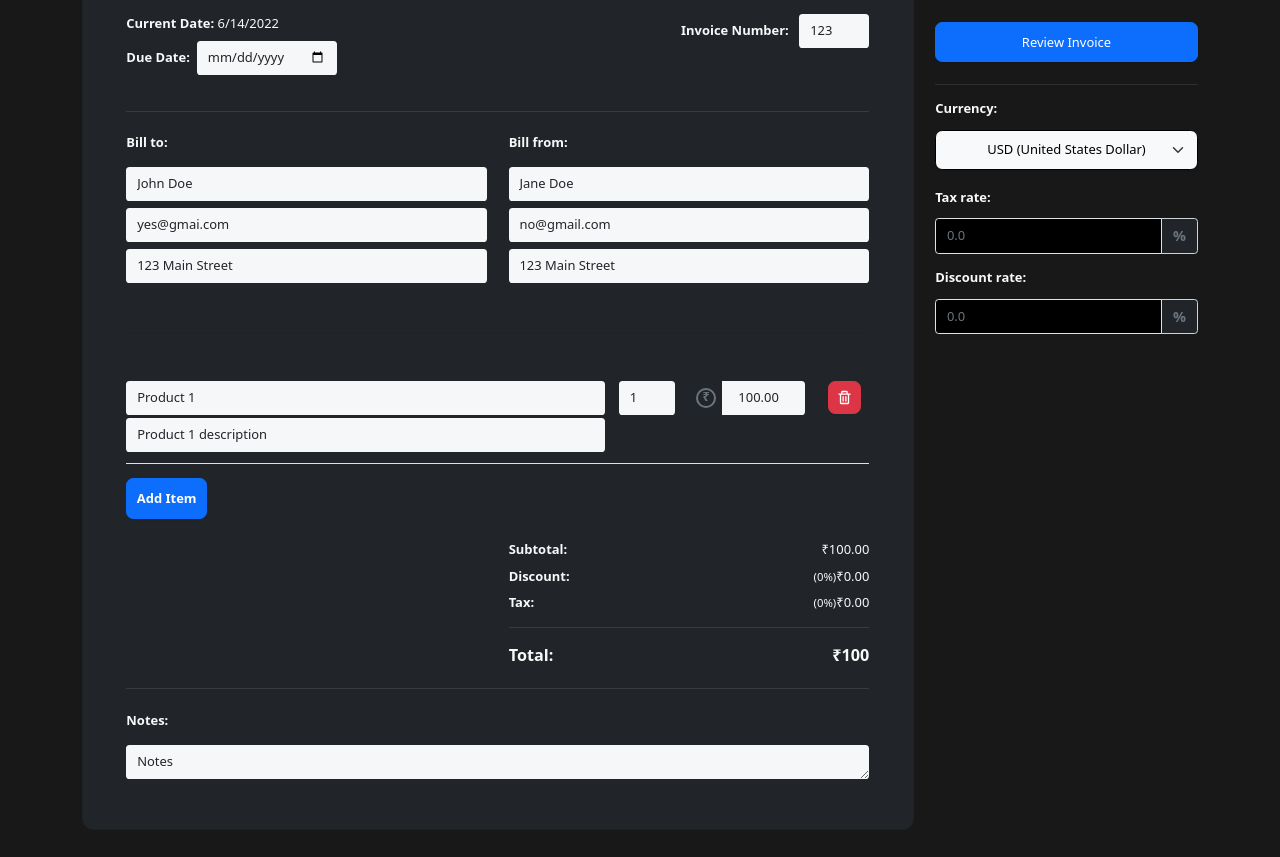
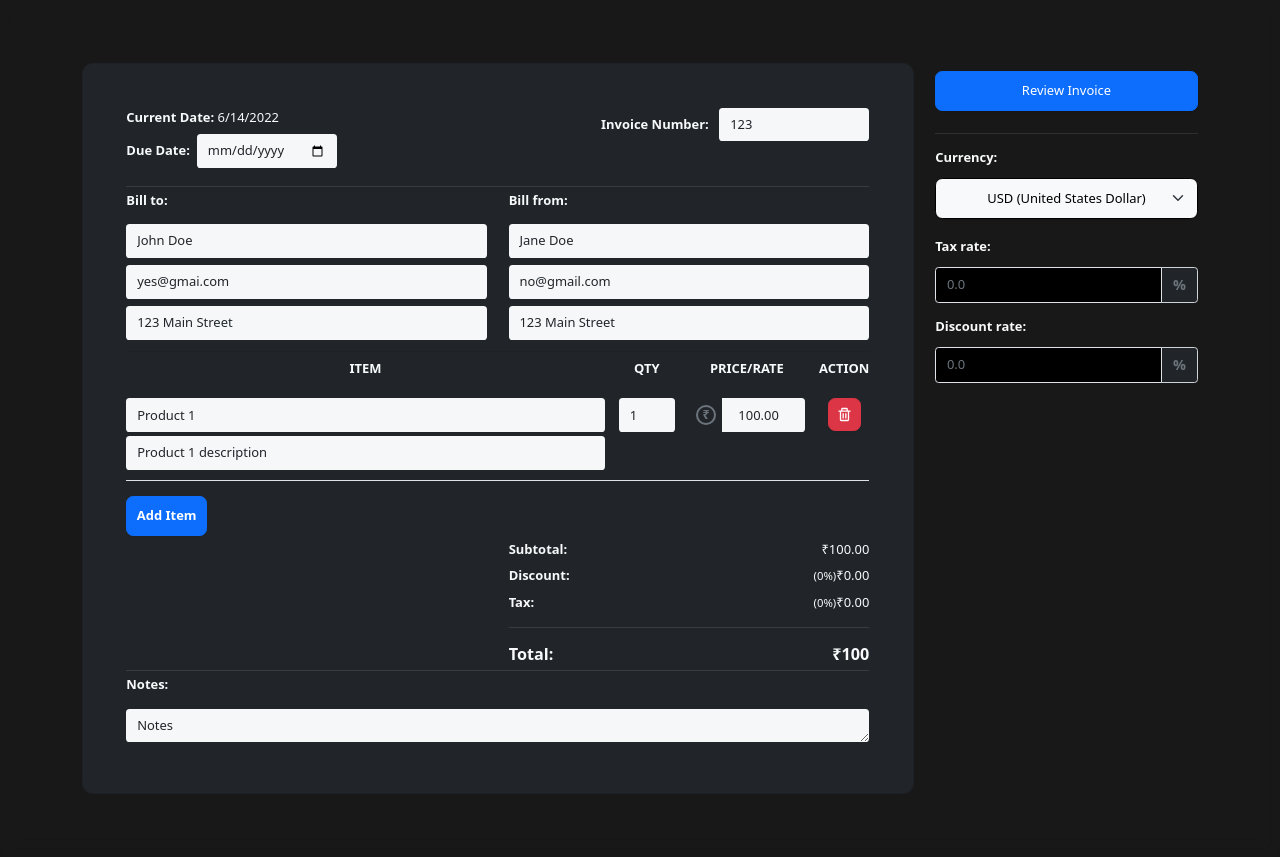
Before and after one commit to prabalbhandari04/merak-client, a React (Create React App) app: page /bill in a window 1280 px wide. Built offline with nearby package versions, Linux system fonts and the light colour scheme.

Commit message:
css fixes

```diff
--- a/src/Components/Molecules/InvoiceItem.js
+++ b/src/Components/Molecules/InvoiceItem.js
@@ -20,10 +20,10 @@ class InvoiceItem extends React.Component {
         <Table>
           <thead>
             <tr>
-              <th>ITEM</th>
-              <th>QTY</th>
-              <th>PRICE/RATE</th>
-              <th className="text-center">ACTION</th>
+              <th className="bg-dark text-light text-center">ITEM</th>
+              <th className="bg-dark text-light text-center">QTY</th>
+              <th className="bg-dark text-light text-center">PRICE/RATE</th>
+              <th className="bg-dark text-light text-center">ACTION</th>
             </tr>
           </thead>
           <tbody>
@@ -91,7 +91,7 @@ class ItemRow extends React.Component {
             id: this.props.item.id,
           }}/>
         </td>
-        <td className="text-light text-center" style={{minWidth: '50px'}}>
+        <td className="text-center" style={{minWidth: '50px'}}>
           <BiTrash onClick={this.onDelEvent.bind(this)} style={{height: '33px', width: '33px', padding: '7.5px'}} className="text-white mt-1 btn btn-danger"/>
         </td>
       </tr>
--- a/src/Components/Organisms/InvoiceForm.js
+++ b/src/Components/Organisms/InvoiceForm.js
@@ -152,10 +152,10 @@ class InvoiceForm extends React.Component {
   render() {
     return (
 
-    <Form onSubmit={this.openModal}>
+    <Form  onSubmit={this.openModal}>
       <Row>
-        <Col md={8} lg={9}>
-          <Card className="bg-dark p-4 p-xl-5 my-3 my-xl-4">
+        <Col md={6} lg={9}>
+          <Card className="bg-dark p-4 p-xl-5 my-3 my-xl-6">
             <div className="d-flex flex-row align-items-start justify-content-between mb-3">
               <div class="d-flex flex-column">
                 <div className="text-light d-flex flex-column">
@@ -174,12 +174,12 @@ class InvoiceForm extends React.Component {
               <div className="text-light d-flex flex-row align-items-center">
                 <span className="fw-bold me-2">Invoice&nbsp;Number:&nbsp;</span>
                 <Form.Control type="number" value={this.state.invoiceNumber} name={"invoiceNumber"} onChange={(event) => this.editField(event)} min="1" style={{
-                    maxWidth: '70px'
+                    maxWidth: '150px'
                   }} required="required"/>
               </div>
             </div>
-            <hr className="my-4"/>
-            <Row className="text-light mb-5">
+            <hr className="my-1"/>
+            <Row className="text-light mb-1">
               <Col>
                 <Form.Label className="fw-bold">Bill to:</Form.Label>
                 <Form.Control placeholder={"Who is this invoice to?"} rows={3} value={this.state.billTo} type="text" name="billTo" className="my-2" onChange={(event) => this.editField(event)} autoComplete="name" required="required"/>
@@ -194,7 +194,7 @@ class InvoiceForm extends React.Component {
               </Col>
             </Row>
             <InvoiceItem onItemizedItemEdit={this.onItemizedItemEdit.bind(this)} onRowAdd={this.handleAddEvent.bind(this)} onRowDel={this.handleRowDel.bind(this)} currency={this.state.currency} items={this.state.items}/>
-            <Row className="text-light mt-4 justify-content-end">
+            <Row className="text-light mt-1 justify-content-end">
               <Col lg={6}>
                 <div className="text-light d-flex flex-row align-items-start justify-content-between">
                   <span className="fw-bold">Subtotal:
@@ -228,7 +228,7 @@ class InvoiceForm extends React.Component {
                 </div>
               </Col>
             </Row>
-            <hr className="my-4"/>
+            <hr className="my-1"/>
             <Form.Label className="text-light fw-bold">Notes:</Form.Label>
             <Form.Control placeholder="Thanks for your business!" name="notes" value={this.state.notes} onChange={(event) => this.editField(event)} as="textarea" className="my-2" rows={1}/>
           </Card>
--- a/src/Pages/Dashboard/Bill.css
+++ b/src/Pages/Dashboard/Bill.css
@@ -9,9 +9,6 @@ body, html {
   body,
   html,
   #root,
-  .App {
-    min-height: 100vh
-  }
   .btn {
     font-size: 0.9rem;
     font-weight: 500;
```
Also changed, not shown: 1 other file (tests, documents, lock files or other folders).
